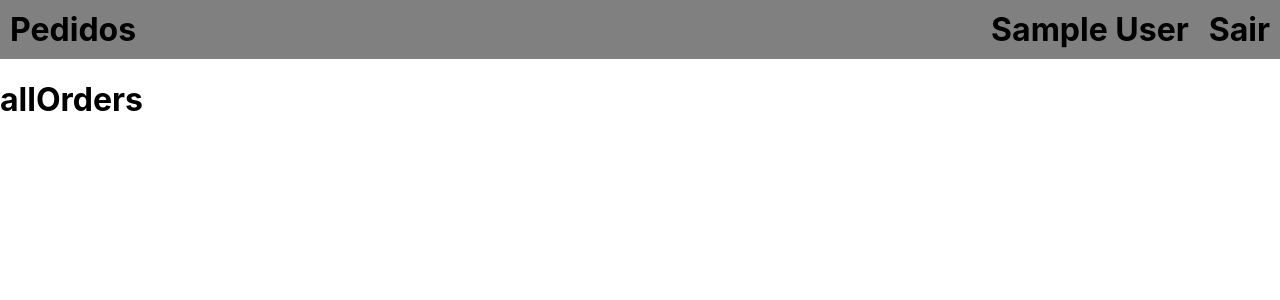
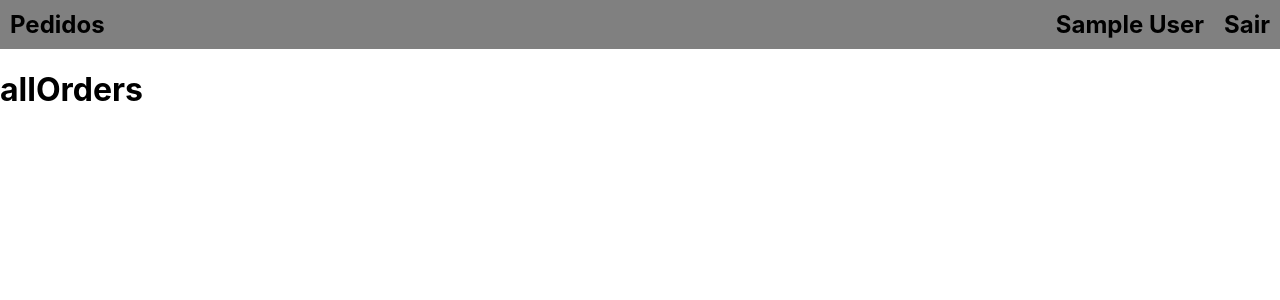
Before and after one commit to vanessamrios/delivery-app, a React (Create React App) app in the folder front-end/: page /seller/orders in a window 1280 px wide. Shown: the top 300 px of the page. Built offline with nearby package versions, Linux system fonts and the light colour scheme; sample sign-in values are in the browser's storage.

Commit message:
fix: altera header para nav

```diff
--- a/front-end/src/components/header/style.js
+++ b/front-end/src/components/header/style.js
@@ -1,6 +1,6 @@
 import styled from 'styled-components';
 
-const HeaderStyled = styled.header`
+const HeaderStyled = styled.nav`
   background-color: grey;
   display: flex;
   justify-content: space-between;
```
